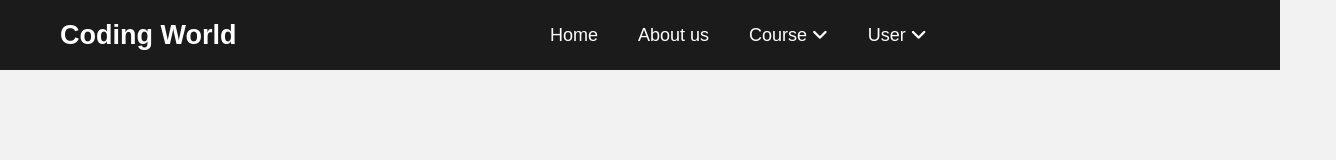
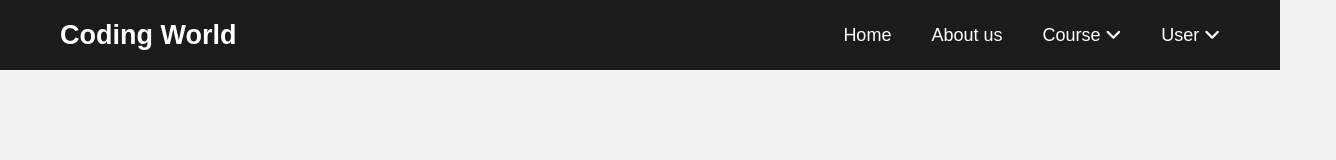
Before and after one commit to bikram25250/Sub-navigation-bar, a plain HTML site: page index.html in a window 1280 px wide. Shown: the whole page, 1336 px wide, since content can reach past the window. Drawn offline with Linux system fonts and the light colour scheme.

Commit message:
Update style.css

```diff
--- a/style.css
+++ b/style.css
@@ -16,7 +16,7 @@ nav{
 
    }
 nav:after{
-	       content:'';
+	       /*content:'';*/
 		   clear:both;
 		   display:table;
 		 }
@@ -30,7 +30,6 @@ nav:after{
 
         }
 nav ul{
-	justify-content:end;
 	       float:right;
 		list-style:none;
 		margin-right:40px;
```
